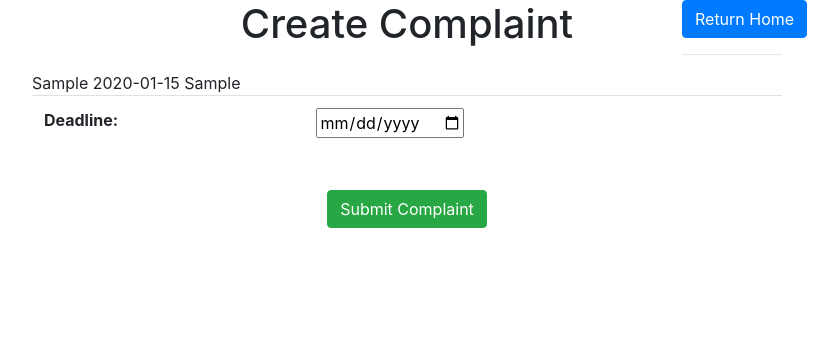
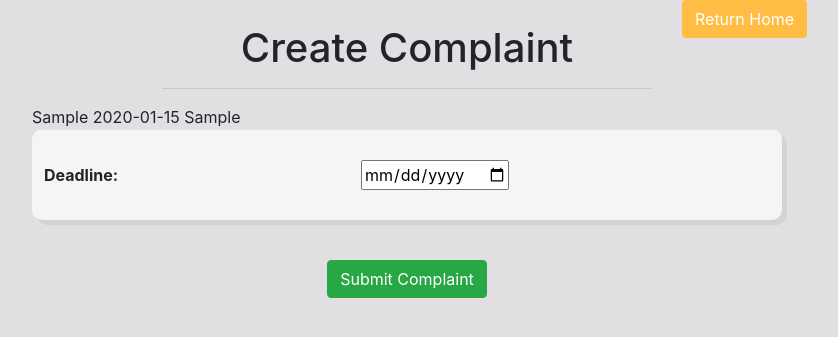
Before and after one commit to pjx98/TecWatch, a Django app: template singhealth/templates/create.html in a window 1280 px wide. Shown: the top 337 px of the page, without its empty margins (233-1071 px from the left). Run offline with Django 3.2, Linux system fonts and the light colour scheme; the template is opened without the code that fills it: most values are stand-ins (such as "Sample title", 1, 10 or a date in 2020); some libraries are stand-ins or nearby versions.

Commit message:
create complaint UI updated

```diff
--- /dev/null
+++ b/singhealth/static/css/create.css
@@ -0,0 +1,26 @@
+h1 {
+    margin-top: 5%;
+}
+
+textarea {
+    max-width: 100%;
+    max-height: 100%;
+}
+
+.table th {
+    vertical-align: middle;
+}
+
+label {
+    margin: 0px;
+}
+
+.btn-danger {
+    background-color: #FFBD44;
+}
+.btn-danger:hover {
+    color: #FFBD44 !important;
+    background-color: #fff;
+    border-color: #FFBD44;
+}
+.btn-danger:hover > a {color: #FFBD44 !important;}
--- a/singhealth/static/css/home.css
+++ b/singhealth/static/css/home.css
@@ -4,7 +4,7 @@ body {
 
 table {
     background-color: #F5F5F5 !important;
-    border-radius: 15px;
+    border-radius: 10px;
     box-shadow: 5px 5px #D3D3D3;
 }
 
--- a/singhealth/templates/create.html
+++ b/singhealth/templates/create.html
@@ -6,9 +6,13 @@
         integrity="sha384-MCw98/SFnGE8fJT3GXwEOngsV7Zt27NXFoaoApmYm81iuXoPkFOJwJ8ERdknLPMO" crossorigin="anonymous">
     <link rel="stylesheet" href="https://use.fontawesome.com/releases/v5.6.1/css/all.css"
         integrity="sha384-gfdkjb5BdAXd+lj+gudLWI+BXq4IuLW5IT+brZEZsLFm++aCMlF1V92rMkPaX4PP" crossorigin="anonymous">
-    <link rel='stylesheet' href="./assets/css/style.css">
+
 
     <script src="https://ajax.googleapis.com/ajax/libs/jquery/3.3.1/jquery.min.js"></script>
+
+    {% load static %}
+    <link rel="stylesheet" href="{% static 'css/home.css' %}">
+    <link rel="stylesheet" href="{% static 'css/create.css' %}">
 </head>
 
 <body>
@@ -20,12 +24,14 @@
                         <div class="row">
                             <div class="offset-2 col-8 text-center">
                                 <h1>Create Complaint</h1>
+                           <hr>
+                           </div>
+
+                            <div class="col-2">
+                                <button type="button" class="btn btn-danger"><a href={% url 'homestaff' %}
+                                        style="color:white">Return Home</a></button>
                             </div>
-                            <div class="col-2">
-                                <button type="button" class="btn btn-primary"><a href={% url 'homestaff' %}
-                                        style="color:white">Return Home</a></button>
-                                <hr>
-                            </div>
+
                             <div class="col-12">
                                 <form action = "/singhealth/create/" method="POST" id = "complaintForm" enctype="multipart/form-data">
                                     {% csrf_token %}
```
Also changed, not shown: checklist/static/css/view_checklist.css (+6 -3 lines).
